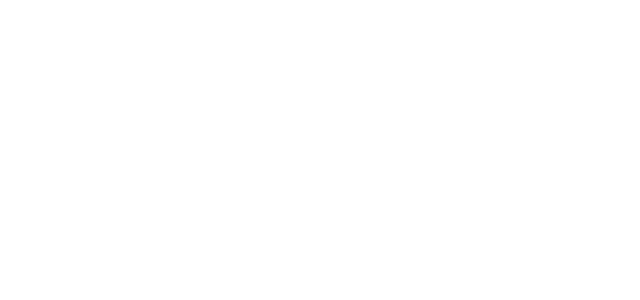
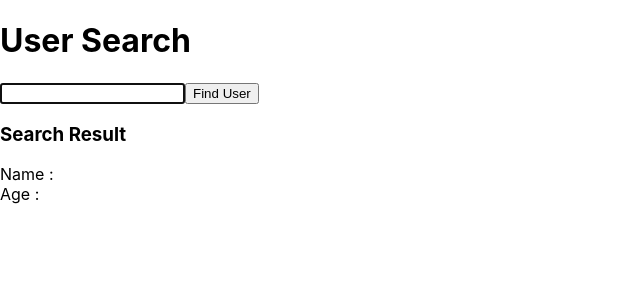
Before and after one commit to diyoooor/react-template, a React (Create React App) app: page / in a window 1280 px wide. Shown: the top 300 px of the page, without its empty margins (0-640 px from the left). Built offline with nearby package versions, Linux system fonts and the light colour scheme.

Commit message:
learn: useRef/useEffect

```diff
--- a/src/App.tsx
+++ b/src/App.tsx
@@ -1,3 +1,5 @@
+import UserSearch from "./refs/UserSearch";
+
 function App() {
   // const users = [
   //   { name: "Max", age: 26 },
@@ -7,7 +9,7 @@
   return (
     <div className="App">
       {/* <GustList /> */}
-      {/* <UserSearch /> */}
+      <UserSearch />
       {/* <EventComponent /> */}
       {/* <UserSearch users={users} /> */}
     </div>
--- /dev/null
+++ b/src/refs/UserSearch.tsx
@@ -0,0 +1,58 @@
+import { useEffect, useRef, useState } from "react";
+
+const users = [
+  { name: "Max", age: 26 },
+  { name: "Xam", age: 19 },
+  { name: "Diyoor", age: 30 },
+];
+
+const UserSearch: React.FC = () => {
+  const inputRef = useRef<HTMLInputElement | null>(null);
+  const [name, setName] = useState("");
+  const [user, setUser] = useState<{ name: string; age: number } | undefined>();
+
+  useEffect(() => {
+    if (!inputRef.current) {
+      return;
+    }
+    inputRef.current.focus();
+  }, []);
+
+  const onClick = () => {
+    const foundUser = users.find((user) => {
+      return user.name === name;
+    });
+
+    setUser(foundUser);
+  };
+
+  return (
+    <div>
+      <h1>User Search</h1>
+      <input
+        type={"text"}
+        value={name}
+        ref={inputRef}
+        onChange={(e) => {
+          if (e.target.value.trim().length !== 0) {
+            setName(e.target.value);
+          } else {
+            setName("");
+          }
+        }}
+        onKeyUp={(e) => {
+          if (e.key === "Enter") onClick();
+        }}
+      />
+      <button onClick={onClick}>Find User</button>
+
+      <h3>Search Result</h3>
+      <div>
+        Name : {user && user?.name} <br />
+        Age : {user && user?.age}
+      </div>
+    </div>
+  );
+};
+
+export default UserSearch;
```
